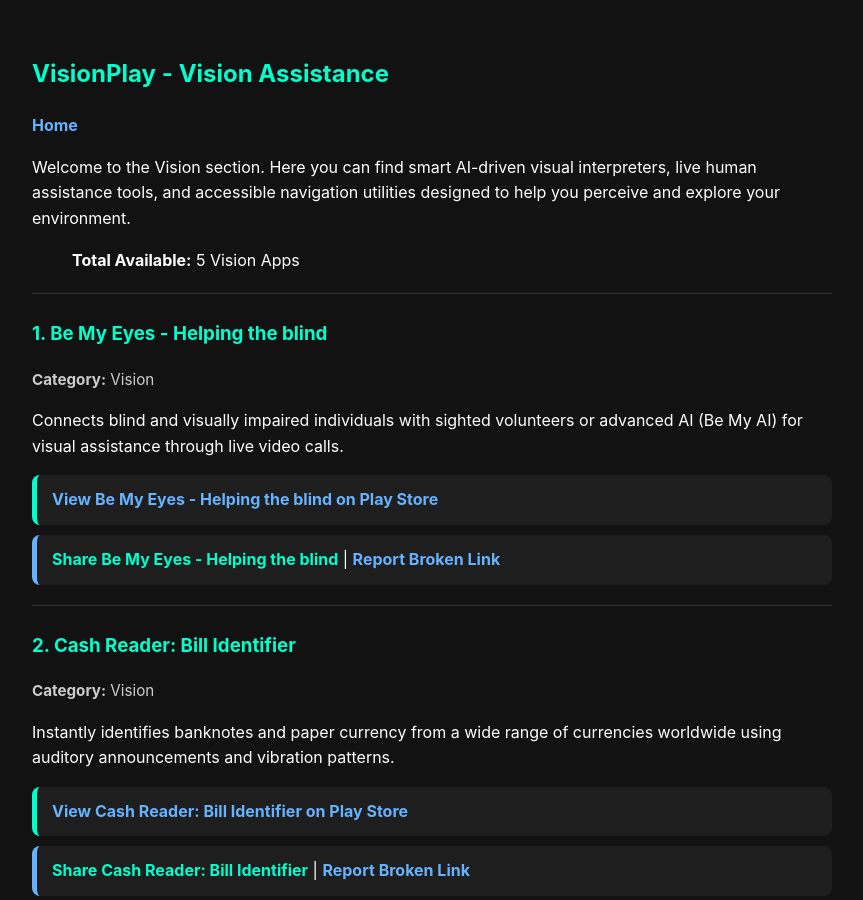
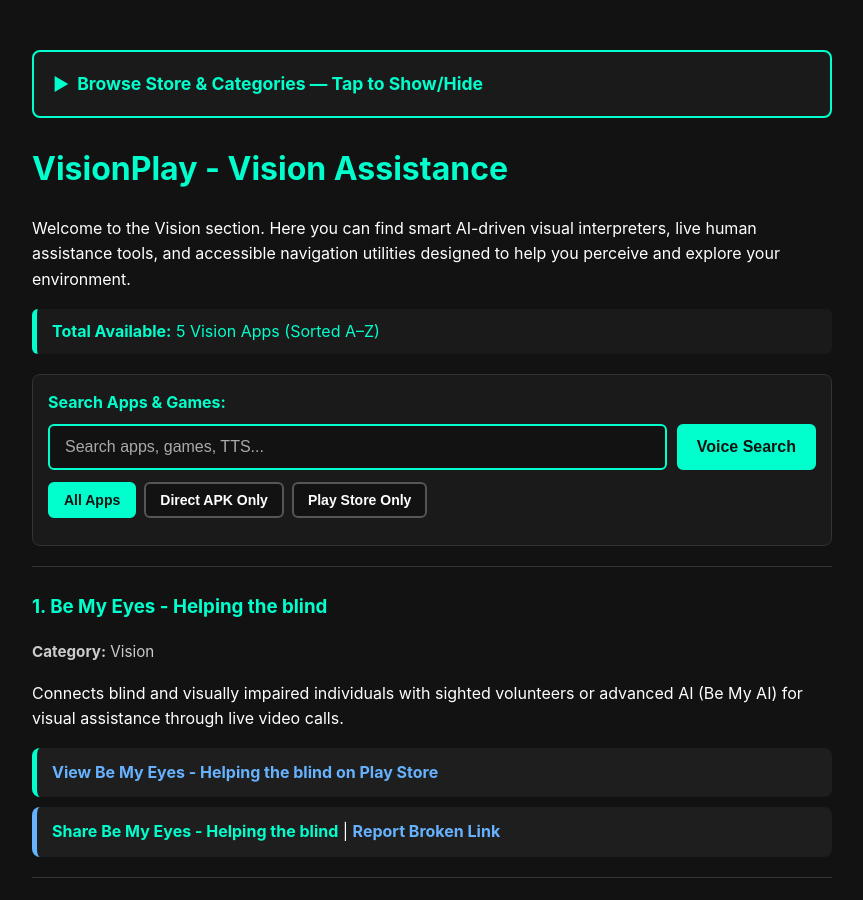
Before and after one commit to abhishekdey-hub/VisionPlay, a Jekyll site: the page built from vision/index.md, in a window 1280 px wide and 900 px high. Shown: the whole window, without its empty margins (208-1071 px from the left). Built offline with Jekyll 4.4.1, drawn with Linux system fonts in a browser that asks for light colours.

Commit message:
Update index.md

```diff
--- a/vision/index.md
+++ b/vision/index.md
@@ -6,14 +6,19 @@ keywords: vision, visual assistance, be my eyes, smart navigation, blind ai, acc
 language: en
 ---
 
-## VisionPlay - Vision Assistance
-[Home](../)
+{% include category-menu.html %}
+
+# VisionPlay - Vision Assistance
 
 Welcome to the Vision section. Here you can find smart AI-driven visual interpreters, live human assistance tools, and accessible navigation utilities designed to help you perceive and explore your environment.
 
 {% assign sorted_apps = site.data.vision | sort_natural: "name" %}
 
-> **Total Available:** {{ sorted_apps.size }} Vision Apps
+<p class="store-stats" role="status">
+  <strong>Total Available:</strong> {{ sorted_apps.size }} Vision Apps (Sorted A&ndash;Z)
+</p>
+
+{% include search-box.html %}
 
 ---
 
```
